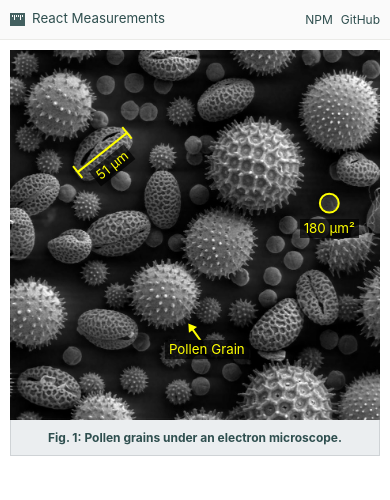
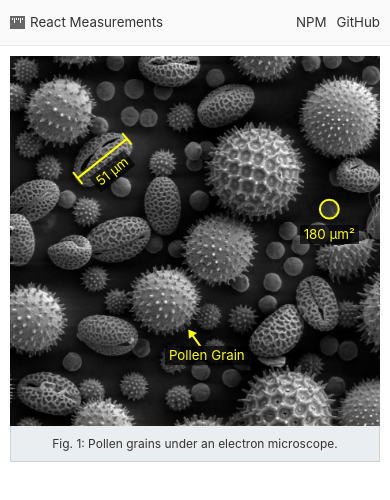
Before and after one commit to rmfisher/react-measurements, a React app: page / in a window 390 px wide. Built offline with nearby package versions, Linux system fonts and the light colour scheme.

Commit message:
Demo title bar styling

```diff
--- a/src/demo/components/MeasurementApp.css
+++ b/src/demo/components/MeasurementApp.css
@@ -6,9 +6,9 @@ body,
 }
 
 body {
-  font-family: -apple-system, BlinkMacSystemFont, Segoe UI, sans-serif;
+  font-family: -apple-system, BlinkMacSystemFont, 'Noto Sans', sans-serif;
   font-size: 10pt;
-  color: darkslategrey;
+  color: #333;
   margin: 0;
 }
 
@@ -42,7 +42,6 @@ body {
 .measurements-body p {
   padding: 10px;
   font-size: 9pt;
-  font-weight: bold;
   text-align: center;
   margin: 0;
   width: 100%;
--- a/src/demo/components/TitleBar.css
+++ b/src/demo/components/TitleBar.css
@@ -1,9 +1,9 @@
 .title-bar-background {
   position: relative;
   width: 100%;
-  padding: 12px 20px;
+  padding: 10px 20px;
   background-color: rgb(250, 250, 250);
-  border-color: rgb(235, 235, 232);
+  border-color: #ebebe8;
   border-width: 0 0 1px 0;
   border-style: solid;
   box-sizing: border-box;
@@ -13,36 +13,30 @@
   position: relative;
   margin: 0 auto;
   width: 100%;
+  line-height: 21px;
   display: flex;
   align-items: center;
-  line-height: 100%;
-}
-
-.title {
-  display: flex;
-  cursor: default;
 }
 
 .title-text {
   padding-left: 7px;
-  font-size: 12pt;
+  cursor: default;
 }
 
 .react-measurements-icon-path {
   stroke: none;
-  fill: #436060;
+  fill: #666666;
 }
 
 .title-links {
   flex-grow: 1;
   display: flex;
   flex-direction: row-reverse;
-  font-size: 10pt;
 }
 
 .title-links a {
-  color: darkslategrey;
   margin-left: 15px;
+  color: #333;
   text-decoration: none;
 }
 
@@ -56,14 +50,10 @@
   }
 
   .title-text {
-    font-size: 10pt;
-  }
-
-  .title-links {
-    font-size: 9pt;
+    padding-left: 5px;
   }
 
   .title-links a {
-    margin-left: 8px;
+    margin-left: 10px;
   }
 }
--- a/src/demo/components/TitleBar.js
+++ b/src/demo/components/TitleBar.js
@@ -4,10 +4,8 @@ import './TitleBar.css';
 const TitleBar = () => (
   <div className='title-bar-background'>
     <div className='title-bar'>
-      <span className='title'>
-        <ReactMeasurementsIcon />
-        <span className='title-text'>React Measurements</span>
-      </span>
+      <ReactMeasurementsIcon />
+      <div className='title-text'>React Measurements</div>
       <div className='title-links'>
         <a href='https://github.com/rmfisher/react-measurements'>GitHub</a>
         <a href='https://www.npmjs.com/packages/react-measurements'>NPM</a>
--- a/src/demo/index.html
+++ b/src/demo/index.html
@@ -5,6 +5,7 @@
   <meta charset='utf-8'>
   <meta name='viewport' content='width=device-width, initial-scale=1, shrink-to-fit=no'>
   <title>React Measurements</title>
+  <link href='https://fonts.googleapis.com/css?family=Noto Sans' rel='stylesheet'>
 </head>
 
 <body>
```
